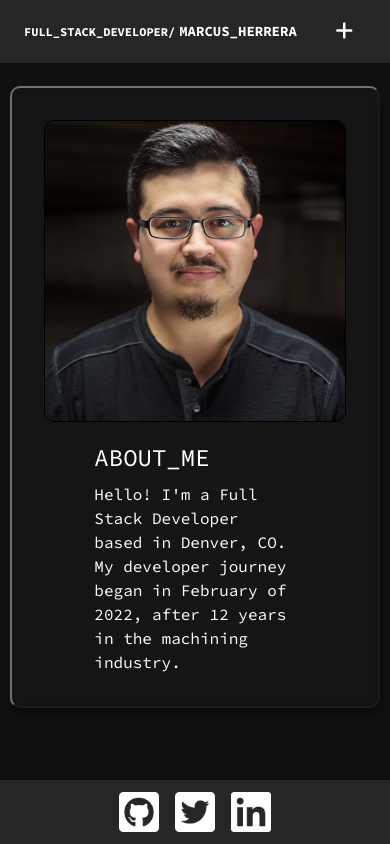
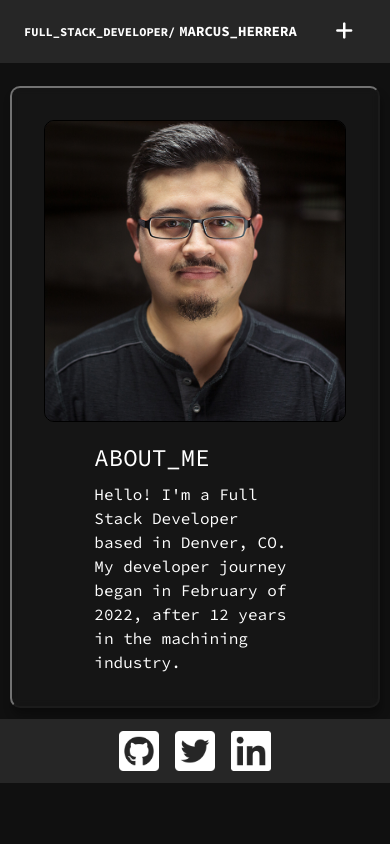
Before and after one commit to mahiv87/Hire-Marcus, a React (Create React App) app: page / in a window 390 px wide. Built offline with nearby package versions, Linux system fonts and the light colour scheme.

Commit message:
debugged footer on mobile

```diff
--- a/src/components/Footer.js
+++ b/src/components/Footer.js
@@ -6,7 +6,7 @@ import LinkedIn from '../images/linkedin.png';
 const FooterComponent = () => {
 	return (
 		<div className="relative">
-			<footer className="fixed bottom-0 left-0 right-0 flex flex-wrap items-center justify-center px-2 py-3 bg-neutral-800">
+			<footer className="md:fixed md:bottom-0 md:left-0 md:right-0 flex flex-wrap items-center justify-center px-2 py-3 bg-neutral-800">
 				<a
 					href="https://github.com/mahiv87"
 					target="_blank"
```
